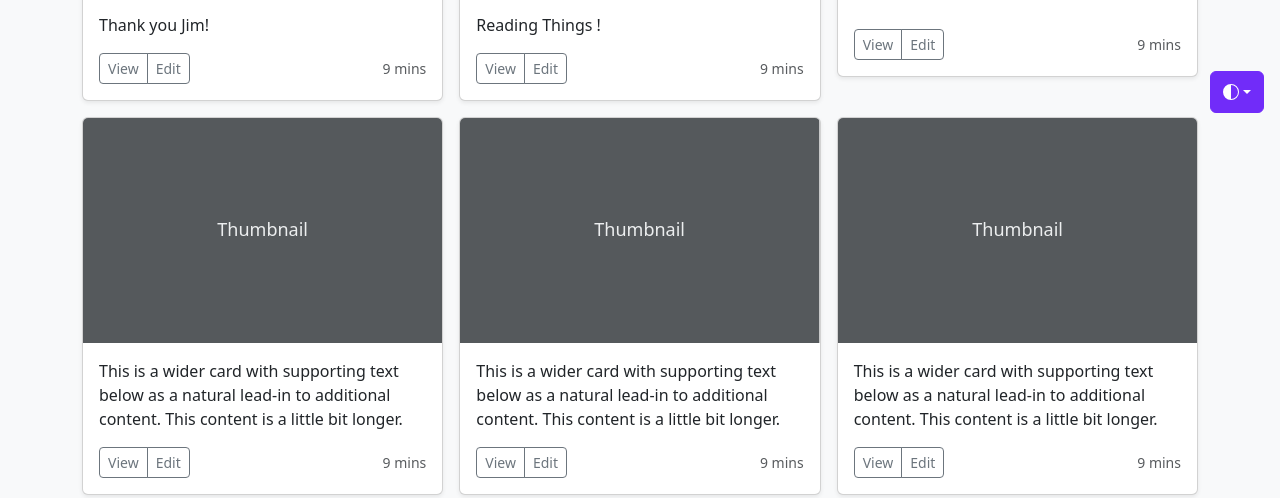
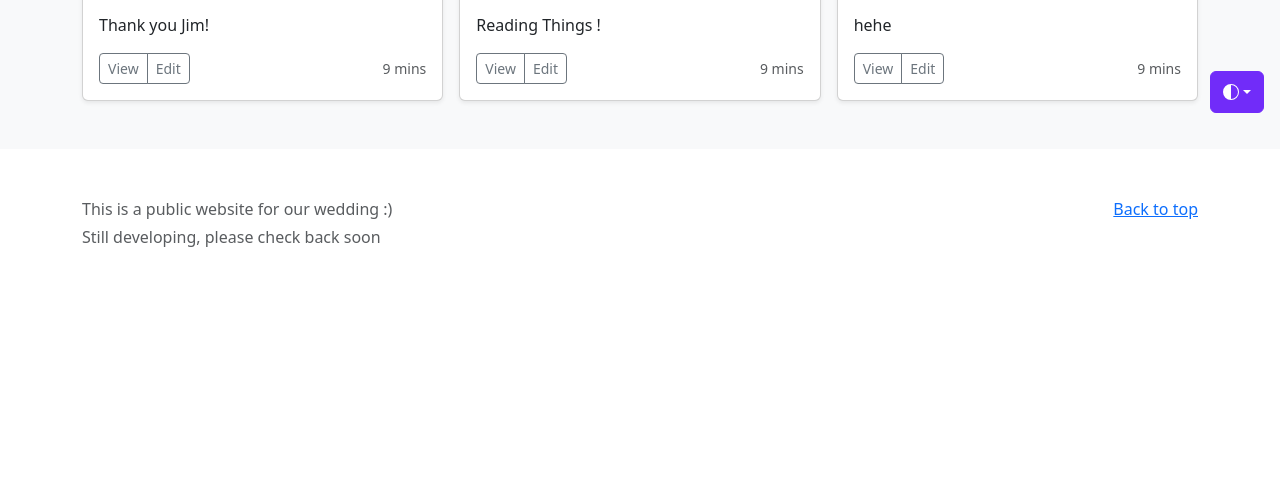
Before and after one commit to ninadpchaudhari/ninadandjenny.com, a plain HTML site: page index.html in a window 1280 px wide. Shown: the part 671-1169 px from the top of the page. After the commit the page ends 968 px from the top, so only its background shows below. Drawn offline with nearby package versions, Linux system fonts and the light colour scheme; a script that the page names is missing.

Commit message:
update remove placeholders

```diff
--- a/index.html
+++ b/index.html
@@ -6,9 +6,9 @@
     <meta charset="utf-8">
     <meta name="viewport" content="width=device-width, initial-scale=1">
     <meta name="description" content="">
-    <meta name="author" content="Mark Otto, Jacob Thornton, and Bootstrap contributors">
+    <meta name="author" content="Ninad Chaudhari">
     <meta name="generator" content="Hugo 0.111.3">
-    <title>Album example · Bootstrap v5.3</title>
+    <title>Ninad and Jenny April 02, 2023</title>
 
     <link rel="canonical" href="https://getbootstrap.com/docs/5.3/examples/album/">
 
@@ -238,7 +238,7 @@
         <div class="col">
           <div class="card shadow-sm">
             <img src="./ninad-jenny-1.JPG" alt=""><div class="card-body">
-              <p class="card-text"></p>
+              <p class="card-text">hehe</p>
               <div class="d-flex justify-content-between align-items-center">
                 <div class="btn-group">
                   <button type="button" class="btn btn-sm btn-outline-secondary">View</button>
@@ -250,7 +250,7 @@
           </div>
         </div>
 
-        <div class="col">
+        <!-- <div class="col">
           <div class="card shadow-sm">
             <svg class="bd-placeholder-img card-img-top" width="100%" height="225" xmlns="http://www.w3.org/2000/svg" role="img" aria-label="Placeholder: Thumbnail" preserveAspectRatio="xMidYMid slice" focusable="false"><title>Placeholder</title><rect width="100%" height="100%" fill="#55595c"/><text x="50%" y="50%" fill="#eceeef" dy=".3em">Thumbnail</text></svg>
             <div class="card-body">
@@ -340,7 +340,7 @@
               </div>
             </div>
           </div>
-        </div>
+        </div> -->
       </div>
     </div>
   </div>
@@ -352,8 +352,8 @@
     <p class="float-end mb-1">
       <a href="#">Back to top</a>
     </p>
-    <p class="mb-1">Album example is &copy; Bootstrap, but please download and customize it for yourself!</p>
-    <p class="mb-0">New to Bootstrap? <a href="/">Visit the homepage</a> or read our <a href="/docs/5.3/getting-started/introduction/">getting started guide</a>.</p>
+    <p class="mb-1">This is a public website for our wedding :) </p>
+    <p class="mb-0">Still developing, please check back soon</p>
   </div>
 </footer>
 <script src="https://cdn.jsdelivr.net/npm/bootstrap@5.3.0-alpha1/dist/js/bootstrap.bundle.min.js" integrity="sha384-w76AqPfDkMBDXo30jS1Sgez6pr3x5MlQ1ZAGC+nuZB+EYdgRZgiwxhTBTkF7CXvN" crossorigin="anonymous"></script>
```
